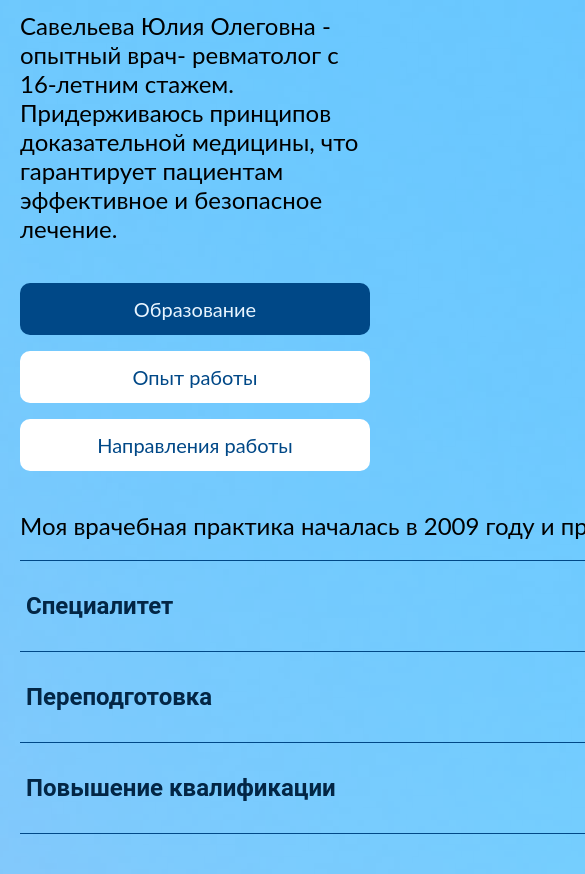
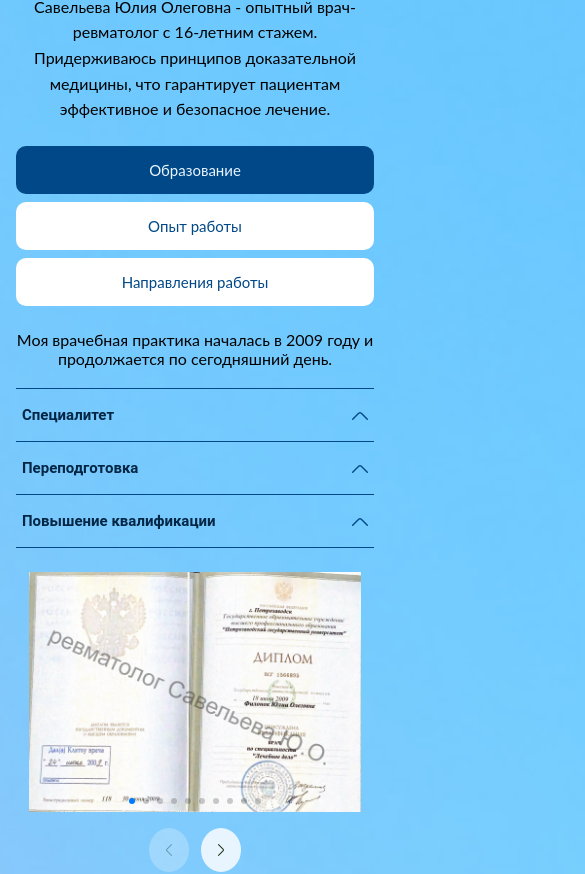
Before and after one commit to Nadya-Semyonova/doctorSavelieva, a React (Vite) app: page / in a window 390 px wide. Shown: the part 781-1655 px from the top of the page, 585 px wide, since content can reach past the window. Built offline with nearby package versions, Linux system fonts and the light colour scheme.

Commit message:
fix:mobile about

```diff
--- a/src/sections/About/About.module.css
+++ b/src/sections/About/About.module.css
@@ -13,17 +13,58 @@
   text-align: left;
 }
 
-/* Адаптив для планшетов */
-@media (max-width: 1390px) {
-    .about {
-        padding: 60px 40px;
-    }
+/* ========== TABLET: < 1440px ========== */
+@media (max-width: 1439px) {
+  .about {
+    padding: 80px 40px;
+    gap: 40px;
+  }
+
+  .info {
+    gap: 16px;
+  }
+
+  .title {
+    font-size: clamp(1.5rem, 4vw, var(--font-size-h2));
+  }
+
+  .intro {
+    font-size: clamp(1.125rem, 2.5vw, var(--font-size-text));
+    line-height: 1.5;
+  }
 }
 
-/* Адаптив для мобильных телефонов */
+/* ========== MOBILE: < 768px ========== */
 @media (max-width: 767px) {
-    .about {
-        padding: 40px 20px;
-        gap: 40px;
-    }
+  .about {
+    padding: 48px 20px;
+    gap: 32px;
+  }
+
+  .title {
+    font-size: 1.5rem;
+    text-align: center;
+  }
+
+  .intro {
+    font-size: 1.125rem;
+    line-height: 1.6;
+    text-align: center;
+  }
 }
+
+/* ========== SMALL MOBILE: < 480px ========== */
+@media (max-width: 479px) {
+  .about {
+    padding: 40px 16px;
+    gap: 24px;
+  }
+
+  .title {
+    font-size: 1.375rem;
+  }
+
+  .intro {
+    font-size: 1rem;
+  }
+}
--- a/src/sections/About/AccordionSection/AccordionSection.module.css
+++ b/src/sections/About/AccordionSection/AccordionSection.module.css
@@ -49,13 +49,93 @@
   color: var(--color-text-primary);
 }
 
-/* Адаптив для планшетов и мобильных телефонов */
-@media (max-width: 1390px) {
-    .accordionContent {
-        width: 100%; /* Убираем фиксированную ширину */
-    }
-    .accordionInner {
-        word-wrap: break-word;
-        overflow-wrap: break-word;
-    }
+/* ========== TABLET: < 1440px ========== */
+@media (max-width: 1439px) {
+  .accordion {
+    padding: 24px 0;
+  }
+
+  .accordionTitle {
+    font-size: clamp(1rem, 2.5vw, var(--font-size-small));
+  }
+
+  .accordionIcon {
+    width: 16px;
+    height: 16px;
+    flex-shrink: 0;
+  }
+
+  .accordionContent {
+    width: 100%; /* 🔥 Было 80% — исправляем */
+  }
+
+  .accordionInner {
+    padding-top: 16px;
+    font-size: clamp(1rem, 2.5vw, var(--font-size-text));
+    line-height: 1.5;
+  }
 }
+
+/* ========== MOBILE: < 768px ========== */
+@media (max-width: 767px) {
+  .accordion {
+    padding: 20px 0;
+  }
+
+  .accordionHeader {
+    align-items: flex-start;
+    gap: 12px;
+    text-align: left;
+  }
+
+  .accordionTitle {
+    font-size: 1rem;
+    font-weight: var(--font-weight-semibold);
+    flex: 1;
+  }
+
+  .accordionIcon {
+    width: 16px;
+    height: 16px;
+    margin-top: 2px;
+  }
+
+  .accordionContent {
+    width: 100%;
+  }
+
+  .accordionInner {
+    padding-top: 12px;
+    font-size: 1rem;
+    line-height: 1.6;
+  }
+}
+
+/* ========== SMALL MOBILE: < 480px ========== */
+@media (max-width: 479px) {
+  .accordion {
+    padding: 16px 0;
+  }
+
+  .accordionTitle {
+    font-size: 0.9375rem;
+  }
+
+  .accordionInner {
+    font-size: 0.9375rem;
+  }
+}
+
+/* ========== Доступность ========== */
+@media (prefers-reduced-motion: reduce) {
+  .accordionIcon,
+  .accordionContent {
+    transition: none !important;
+  }
+}
+
+.accordionHeader:focus-visible {
+  outline: 2px solid var(--color-bg-secondary);
+  outline-offset: 2px;
+  border-radius: 4px;
+}
--- a/src/sections/About/EducationTab/EducationTab.module.css
+++ b/src/sections/About/EducationTab/EducationTab.module.css
@@ -2,11 +2,14 @@
   display: grid;
   grid-template-columns: 1fr 1fr;
   gap: 70px;
+  min-width: 0; /* 🔥 Это должно помочь! */
 }
 
 .left {
   display: flex;
   flex-direction: column;
+  min-width: 0; /* 🔥 И это! */
+
 }
 
 .intro {
@@ -17,6 +20,7 @@
 .right {
   width: 100%;
   max-width: 628px;
+  min-width: 0; /* 🔥 И это! */
 }
 
 .right img {
@@ -94,29 +98,131 @@
   }
 }
 
-/* Адаптив для планшетов */
-@media (max-width: 1390px) {
+/* ========== TABLET: < 1440px ========== */
+@media (max-width: 1439px) {
   .education {
+    grid-template-columns: 1fr 1fr;
     gap: 40px;
   }
+
+  .intro {
+    padding-bottom: 24px;
+    font-size: clamp(1.125rem, 2.5vw, var(--font-size-text));
+  }
+
   .right {
     max-width: 100%;
   }
+
+  .right img {
+    max-height: 380px;
   }
 
-/* Адаптив для мобильных телефонов */
+  /* Модальное окно */
+  .modalPrev,
+  .modalNext {
+    width: 40px;
+    height: 40px;
+    left: 12px;
+    right: 12px;
+  }
+}
+
+/* ========== MOBILE: < 768px ========== */
 @media (max-width: 767px) {
   .education {
-        grid-template-columns: 1fr; /* Ставим блоки друг под другом */
-        gap: 30px;
+    /* 🔥 Одна колонка: текст сверху, галерея снизу */
+    grid-template-columns: 1fr;
+    gap: 32px;
+  }
+
+  .intro {
+    padding-bottom: 20px;
+    font-size: 1.125rem;
+    text-align: center;
+  }
+
+  .left {
+    order: 1;
+  }
+
+  .right {
+    order: 2;
+    max-width: 100%;
+  }
+
+  .right img {
+    max-height: 300px;
+    border-radius: 10px;
+  }
+
+  /* Модальное окно */
+  .modal {
+    padding: 10px;
+  }
+
+  .modalImage {
+    max-width: calc(100vw - 40px);
+    max-height: calc(100vh - 80px);
+  }
+
+  .modalPrev,
+  .modalNext {
+    width: 36px;
+    height: 36px;
+    left: 8px;
+    right: 8px;
+    bottom: 20px;
+    top: auto;
+    transform: none;
+  }
+
+  .modalPrev {
+    left: 50%;
+    transform: translateX(-50px);
+  }
+
+  .modalNext {
+    right: 50%;
+    transform: translateX(50px);
+  }
+}
+
+/* ========== SMALL MOBILE: < 480px ========== */
+@media (max-width: 479px) {
+  .education {
+    gap: 24px;
+  }
+
+  .intro {
+    font-size: 1rem;
   }
 .right {
-        order: 2;
+    max-width: 100%; /* 🔥 Убираем ограничение 628px */
   }
   .right img {
-        max-height: 300px; /* Уменьшаем высоту на маленьких экранах */
+    max-height: 240px;
   }
-    .intro {
-        padding-bottom: 20px;
+
+  .modalPrev,
+  .modalNext {
+    width: 32px;
+    height: 32px;
+    font-size: 14px;
+  }
+
+  .modalPrev {
+    transform: translateX(-44px);
+  }
+
+  .modalNext {
+    transform: translateX(44px);
   }
 }
+
+
+
+.left,
+.right {
+  min-width: 0; /* 🔥 И это! */
+}
--- a/src/sections/About/ExperienceTab/ExperienceTab.module.css
+++ b/src/sections/About/ExperienceTab/ExperienceTab.module.css
@@ -12,6 +12,10 @@
 .right {
   width: 100%;
   max-width: 628px;
+  /* 🔥 Гарантируем, что контейнер не схлопнется и не расширится бесконечно */
+  min-width: 0;
+  height: auto;
+  overflow: hidden; /* Обрезаем всё, что вылезает во время анимации пересчета */
 }
 
 .right img {
@@ -21,23 +25,54 @@
   border-radius: 12px;
 }
 
-/* Адаптив для планшетов */
-@media (max-width: 1390px) {
+/* ========== TABLET: < 1440px ========== */
+@media (max-width: 1439px) {
   .experience {
+    grid-template-columns: 1fr 1fr;
     gap: 40px;
   }
+
+  .intro {
+    font-size: clamp(1.125rem, 2.5vw, var(--font-size-text));
+    line-height: 1.5;
+  }
+
   .right {
+    max-width: 100%;
+  }
+
+  .right img {
+    border-radius: 10px;
+  }
+}
+
+/* ========== MOBILE: < 768px ========== */
+@media (max-width: 767px) {
+  .experience {
+    grid-template-columns: 1fr;
+    gap: 32px;
+  }
+
+  .intro {
+    font-size: 1.125rem;
+    line-height: 1.6;
+    text-align: center;
+    white-space: normal; /* Убираем pre-line, если мешает */
+  }
+
+  .right {
+    order: 2;
     max-width: 100%;
   }
 }
 
-/* Адаптив для мобильных телефонов */
-@media (max-width: 767px) {
+/* ========== SMALL MOBILE: < 480px ========== */
+@media (max-width: 479px) {
   .experience {
-        grid-template-columns: 1fr;
-        gap: 30px;
+    gap: 24px;
   }
-    .right {
-        order: 2;
+
+  .intro {
+    font-size: 1rem;
   }
 }
--- a/src/sections/About/Tabs/Tabs.module.css
+++ b/src/sections/About/Tabs/Tabs.module.css
@@ -14,6 +14,9 @@
   color: var(--button-text-secondary);
   border: none;
   cursor: pointer;
+  /* 🔥 Разрешаем сжатие */
+  flex-shrink: 0;
+  white-space: nowrap;
 }
 
 
@@ -26,24 +29,56 @@
   color: var(--button-text-primary);
 }
 
-/* Адаптив для планшетов */
-@media (max-width: 1390px) {
+/* ========== TABLET: < 1440px ========== */
+@media (max-width: 1439px) {
   .tabs {
-        gap: 16px;
+    gap: 12px;
     flex-wrap: wrap;
+    justify-content: center;
   }
+
   .tabButton {
-        flex: 1 1 auto;
-        min-width: 180px;
-        width: auto;
+    inline-size: auto;
     padding-block: 14px;
+    padding-inline: 20px;
+    font-size: clamp(0.9375rem, 2vw, var(--font-size-small));
+    flex-shrink: 1;
   }
 }
 
-/* Адаптив для мобильных телефонов */
+/* ========== MOBILE: < 768px (ВЕРТИКАЛЬНЫЙ СТЕК) ========== */
 @media (max-width: 767px) {
+  .tabs {
+    flex-direction: column; /* 🔥 Кнопки одна под другой */
+    gap: 10px;
+    width: 100%;
+    max-width: 280px; /* Ограничиваем ширину для эстетики */
+    margin-inline: auto; /* Центрируем стек */
+    overflow: visible; /* Убираем скролл */
+    scroll-snap-type: none;
+  }
+
   .tabButton {
-        width: 100%;
-        min-width: unset;
+    inline-size: 100%; /*  На всю ширину контейнера */
+    padding-block: 14px;
+    padding-inline: 16px;
+    font-size: 1rem;
+    min-height: 48px; /* Удобная зона тапа */
+    white-space: normal;
+    text-align: center;
+    flex-shrink: 0;
   }
 }
+
+/* ========== SMALL MOBILE: < 480px ========== */
+@media (max-width: 479px) {
+  .tabs {
+    max-width: 100%;
+    gap: 8px;
+  }
+
+  .tabButton {
+    padding-block: 12px;
+    font-size: 0.9375rem;
+  }
+}
--- a/src/shared/ui/CarouselSlider/CarouselSlider.module.css
+++ b/src/shared/ui/CarouselSlider/CarouselSlider.module.css
@@ -72,16 +72,35 @@
 }
 
 
-@media (max-width: 1390px) {
-  .container {
-    margin-top: 16px;
+/* ========== MOBILE: < 768px для variant="bottom" ========== */
+@media (max-width: 767px) {
+  /* Кнопки снизу — делаем крупнее для тапа */
+  .bottom {
+    width: 44px;
+    height: 44px;
+    min-height: 44px; /* Доступность */
   }
+
+  .bottom svg {
+    width: 18px;
+    height: 18px;
+  }
+
   .controls {
+    gap: 12px;
     padding-top: 12px;
   }
-}
-@media (max-width: 480px) {
-  .controls {
-    gap: 12px;
+
+  /* Pagination Swiper */
+  :global(.swiper-pagination-bullet) {
+    width: 6px;
+    height: 6px;
   }
 }
+
+@media (max-width: 479px) {
+  .bottom {
+    width: 40px;
+    height: 40px;
+  }
+}
--- a/src/shared/ui/CarouselSlider/CarouselSlider.tsx
+++ b/src/shared/ui/CarouselSlider/CarouselSlider.tsx
@@ -50,6 +50,8 @@ export default function CarouselSlider({
         modules={[Pagination]}
         pagination={showPagination ? { clickable: true } : false}
         breakpoints={breakpoints}
+         observer={true}       // Включить наблюдение за Swiper и его слайдами
+        observeParents={true} // Включить наблюдение за родительскими элементами Swiper
         onSwiper={(swiper) => (swiperRef.current = swiper)}
         onSlideChange={(swiper) => {
           setIsBeginning(swiper.isBeginning);
```
Also changed, not shown: src/sections/About/DirectionsTab/DirectionsTab.module.css (+70 -5 lines). Lines whose indentation alone changed are shown as unchanged.
